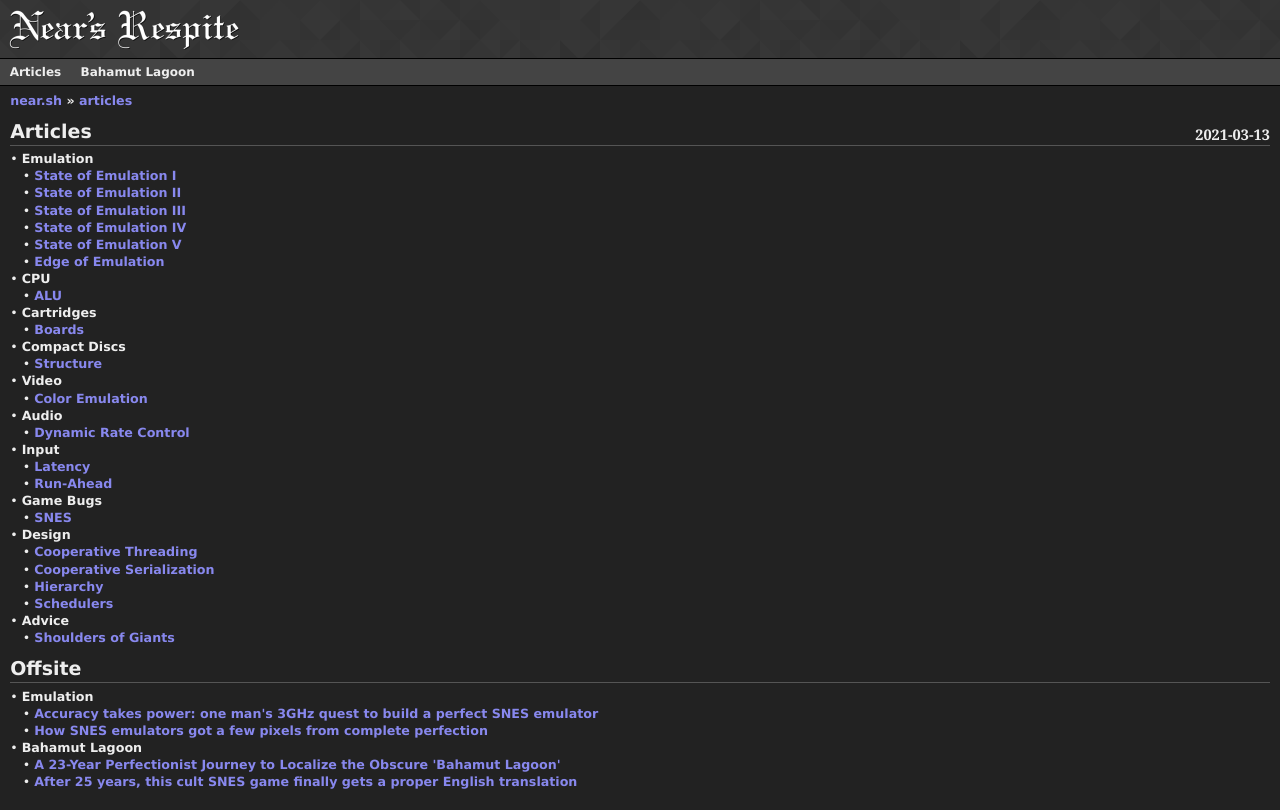
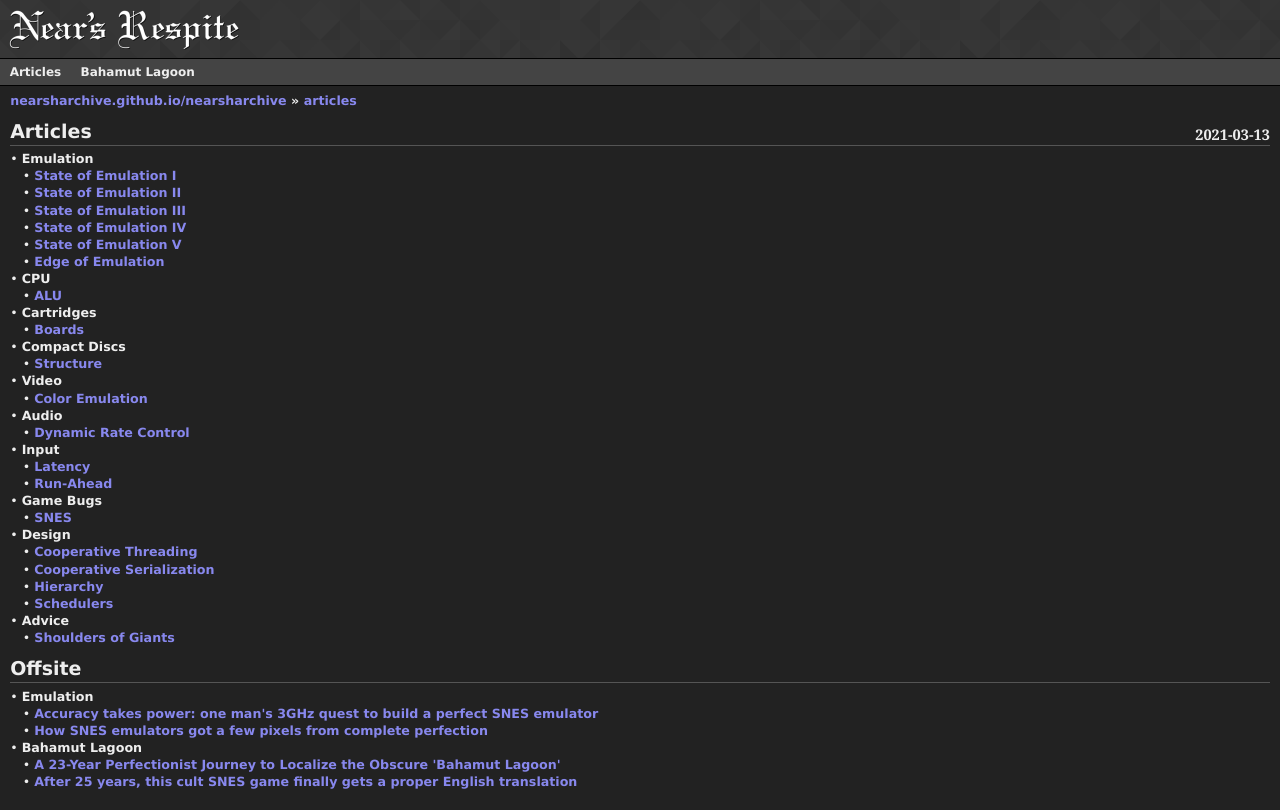
Before and after one commit to nearsharchive/nearsharchive, a plain HTML site: page articles.html in a window 1280 px wide. Drawn offline with Linux system fonts and the light colour scheme.

Commit message:
Update articles.html

```diff
--- a/articles.html
+++ b/articles.html
@@ -271,7 +271,7 @@ footer p {
 --><a href='/bahamut-lagoon'>Bahamut&nbsp;Lagoon</a>
 </nav>
 <main>
-<ol><li><a href='https://near.sh'><span>near.sh</span></a></li><li><a href='https://near.sh/articles'><span>articles</span></a></li></ol>
+<ol><li><a href='https://nearsharchive.github.io/nearsharchive'><span>nearsharchive.github.io/nearsharchive</span></a></li><li><a href='https://nearsharchive.github.io/nearsharchive/articles'><span>articles</span></a></li></ol>
 <h2 id="articles">Articles<span>2021-03-13</span></h2>
 <ul>
 <li><strong>Emulation</strong></li>
```
